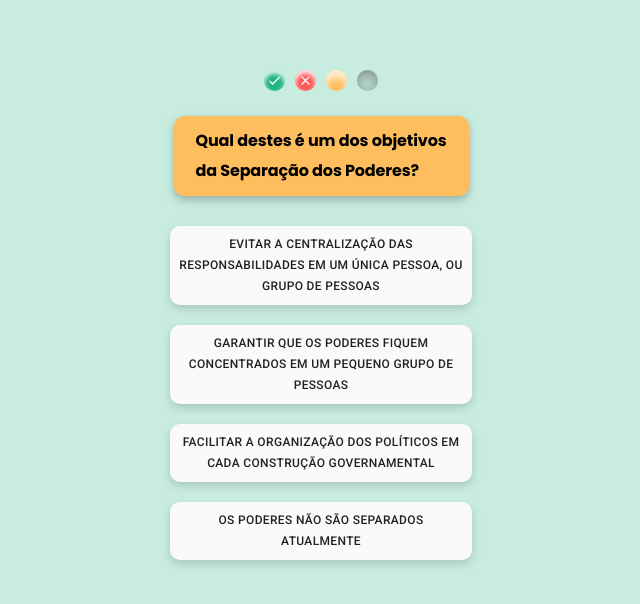
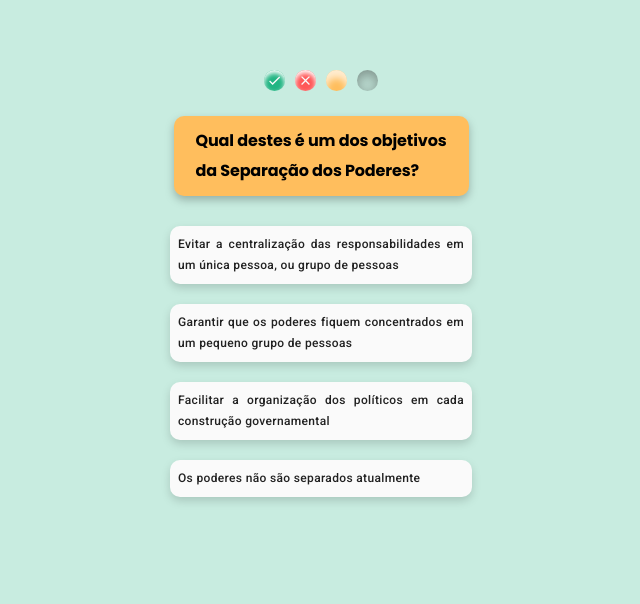
Before and after one commit to hack-a-ton-pet/capivare.me, a React (Create React App) app: page / in a window 1280 px wide. Shown: the top 604 px of the page, without its empty margins (319-959 px from the left). Built offline with nearby package versions, Linux system fonts and the light colour scheme.

Commit message:
Fix: estilo do texto das perguntas

```diff
--- a/src/view/quiz/styles.css
+++ b/src/view/quiz/styles.css
@@ -41,6 +41,8 @@
 	margin: 10px;
 	padding: 3px;
 	font-size: 12px;
+	text-transform: none;
+	text-align: justify;
 }
 
 .quiz_answers .MuiButton-label {
```
